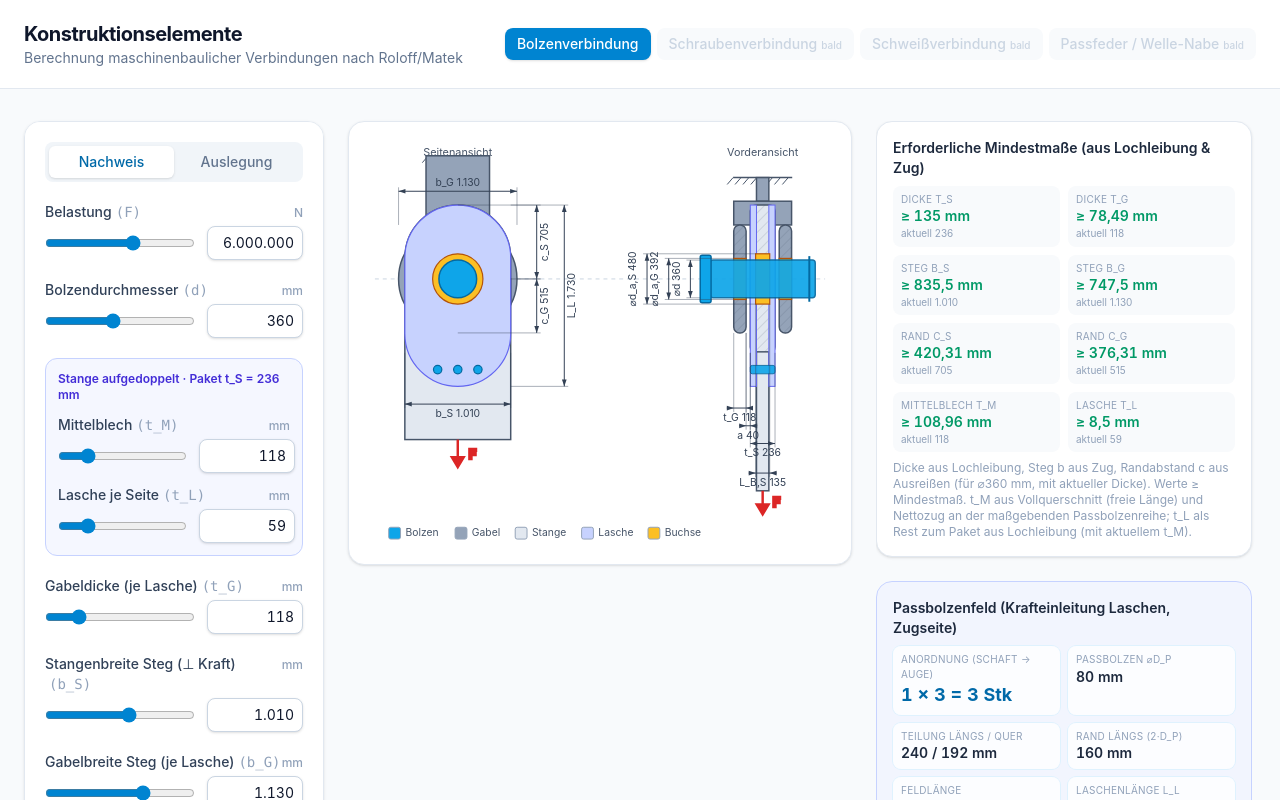
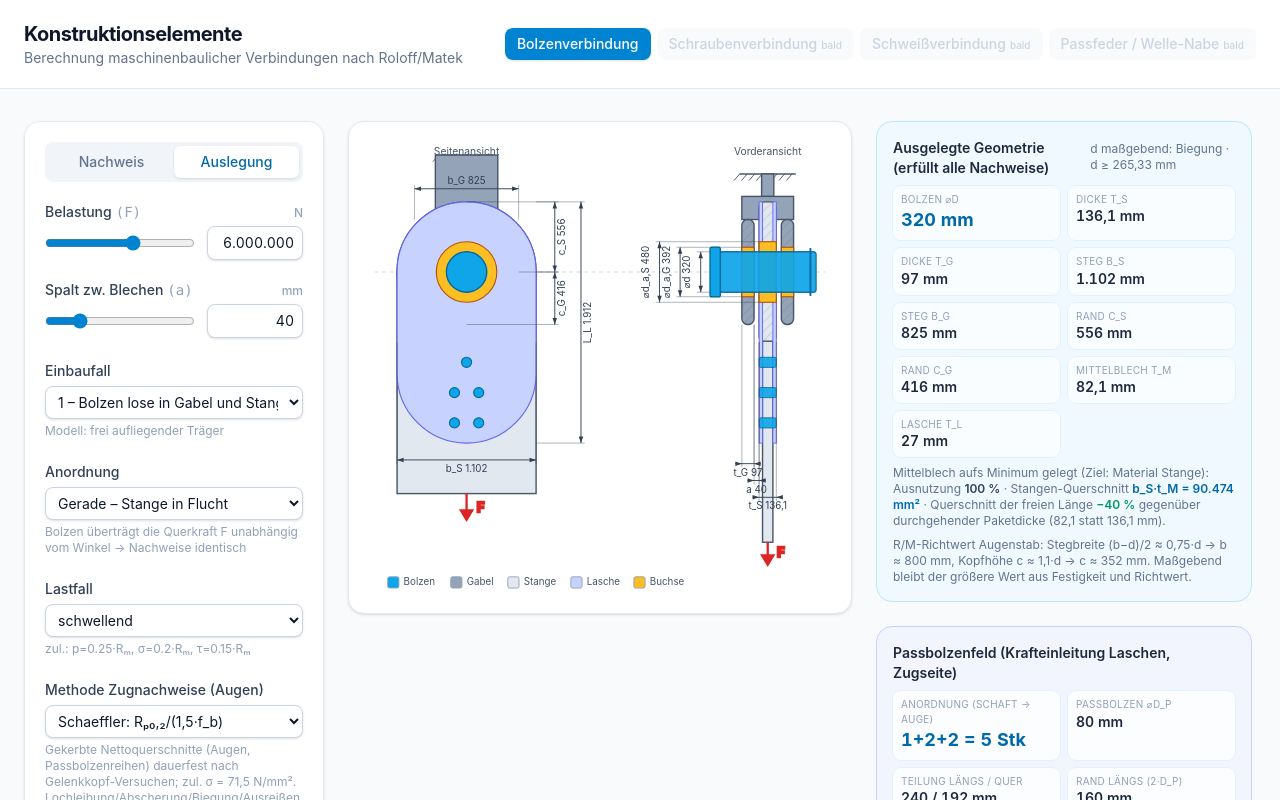
Before and after one commit to mariusreissdoerfer/Konstruktionselemente, a React (Vite) app: page / in a window 1280 px wide. Shown: the top 800 px of the page. Built offline with nearby package versions, Linux system fonts and the light colour scheme.

Commit message:
feat: Auslegung als Start-Modus beim ersten Öffnen
https://claude.ai/code/session_015X2aUVK7i99UiXnnU2FUVz

```diff
--- a/src/modules/BolzenverbindungPage.tsx
+++ b/src/modules/BolzenverbindungPage.tsx
@@ -93,7 +93,7 @@ function MindMass({ label, wert, ist }: { label: string; wert: number; ist: numb
 export function BolzenverbindungPage() {
   // Eingaben werden im Browser (localStorage) gespeichert und beim erneuten
   // Laden wiederhergestellt.
-  const [modus, setModus] = useLocalStorage<Modus>('ke.bolzen.modus', 'nachweis')
+  const [modus, setModus] = useLocalStorage<Modus>('ke.bolzen.modus', 'auslegung')
   const [F, setF] = useLocalStorage('ke.bolzen.F', 6000000)
   const [d, setD] = useLocalStorage('ke.bolzen.d', 360)
   const [tS, setTS] = useLocalStorage('ke.bolzen.tS', 236)
```
